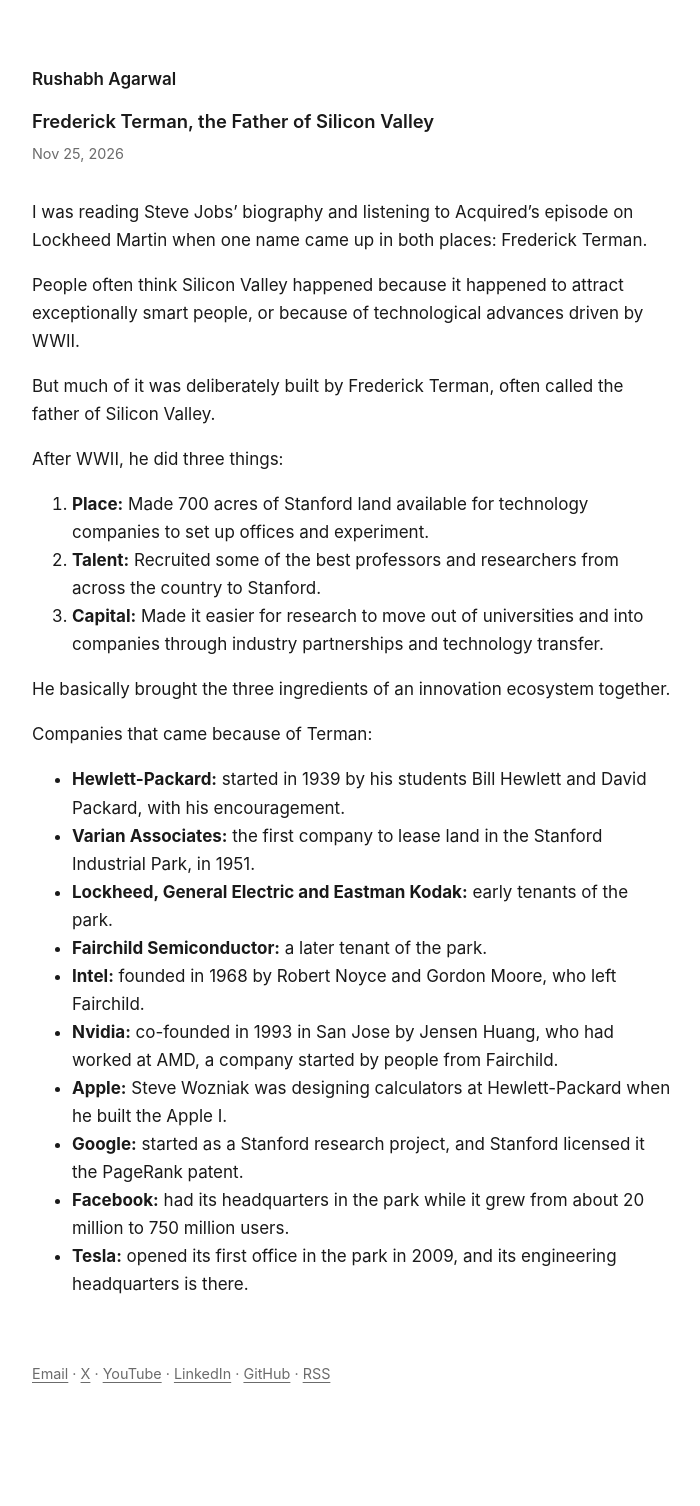
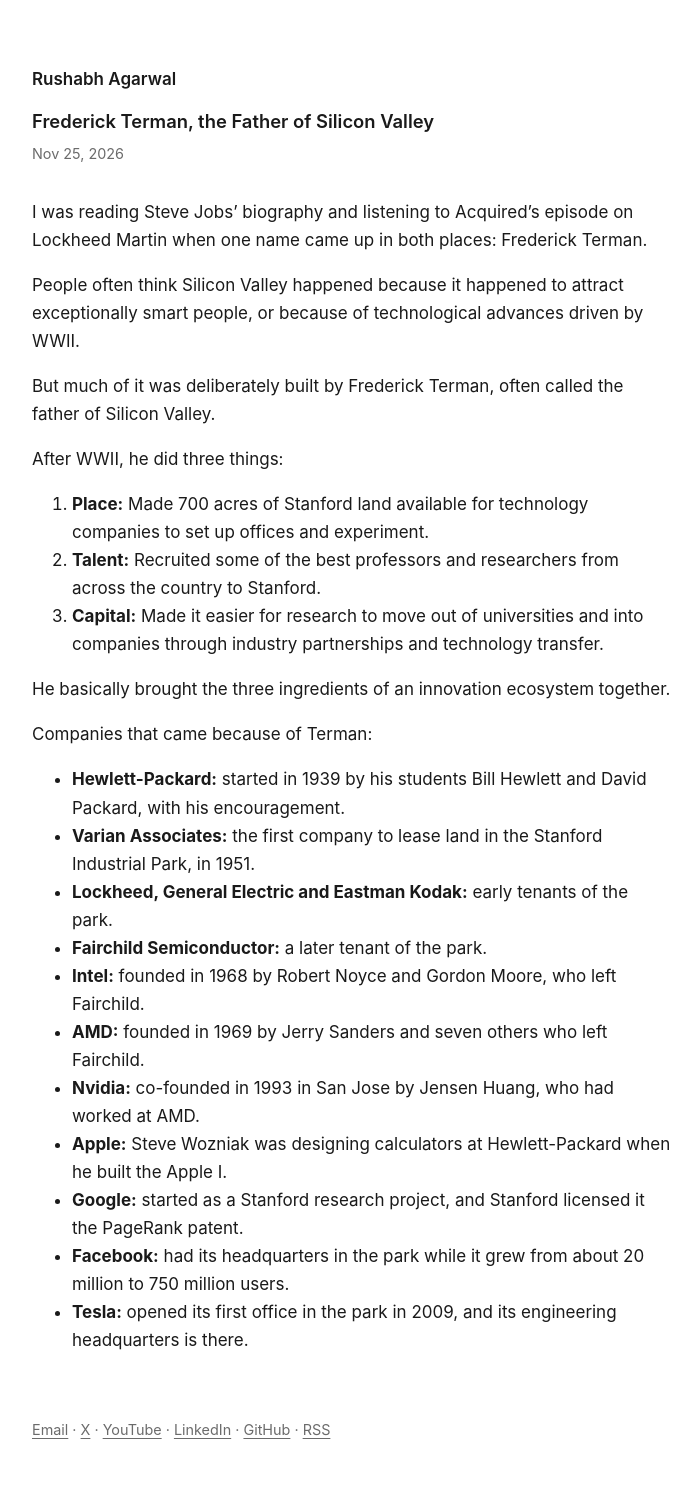
Before and after one commit to rushout09/rushout09.github.io, a Jekyll site: the page built from _posts/2026-11-25-frederick-terman-the-father-of-silicon-valley.md, in a window 1280 px wide. Shown: the whole page, without its empty margins (288-988 px from the left). Built offline with Jekyll 4.4.1, drawn with Linux system fonts in a browser that asks for light colours; our own code applies the rules of GitHub Pages for plain Markdown files; before the commit the page ends 1450 px from its top, so only the background shows below that.

Commit message:
Terman post: AMD

```diff
--- a/_posts/2026-11-25-frederick-terman-the-father-of-silicon-valley.md
+++ b/_posts/2026-11-25-frederick-terman-the-father-of-silicon-valley.md
@@ -23,7 +23,8 @@ Companies that came because of Terman:
 - **Lockheed, General Electric and Eastman Kodak:** early tenants of the park.
 - **Fairchild Semiconductor:** a later tenant of the park.
 - **Intel:** founded in 1968 by Robert Noyce and Gordon Moore, who left Fairchild.
-- **Nvidia:** co-founded in 1993 in San Jose by Jensen Huang, who had worked at AMD, a company started by people from Fairchild.
+- **AMD:** founded in 1969 by Jerry Sanders and seven others who left Fairchild.
+- **Nvidia:** co-founded in 1993 in San Jose by Jensen Huang, who had worked at AMD.
 - **Apple:** Steve Wozniak was designing calculators at Hewlett-Packard when he built the Apple I.
 - **Google:** started as a Stanford research project, and Stanford licensed it the PageRank patent.
 - **Facebook:** had its headquarters in the park while it grew from about 20 million to 750 million users.
```
